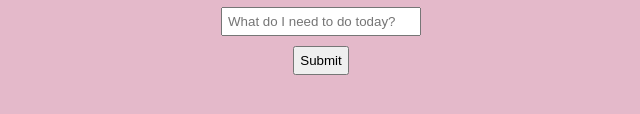
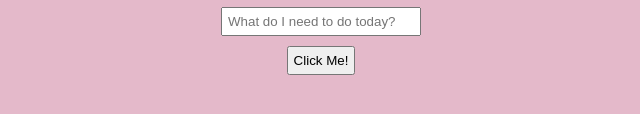
Before and after one commit to katiepestotnik/StaticSite, a plain HTML site: page index.html in a window 1280 px wide. Shown: the part 370-484 px from the top of the page, 319-959 px from the left. Drawn offline with Linux system fonts and the light colour scheme.

Commit message:
Fixed submit button

```diff
--- a/index.html
+++ b/index.html
@@ -12,7 +12,7 @@
     <h2 class='AddToThisParent'>Today's Must Do List</h2>
     <img src='https://media.istockphoto.com/illustrations/businessman-trapped-on-his-todo-list-asks-for-help-isolated-illustration-id1183998261?k=6&m=1183998261&s=612x612&w=0&h=qPOuFVQcpTH6x-54tY_Z0OIocDAXoA7VN-wJOWzd9zA=' alt='man wrapped in todo list'>
     <input type='text' id='task' placeholder="What do I need to do today?">
-    <button class='button'>Submit</button>
+    <button class='button'>Click Me!</button>
 
   </body>
 </html>
```
